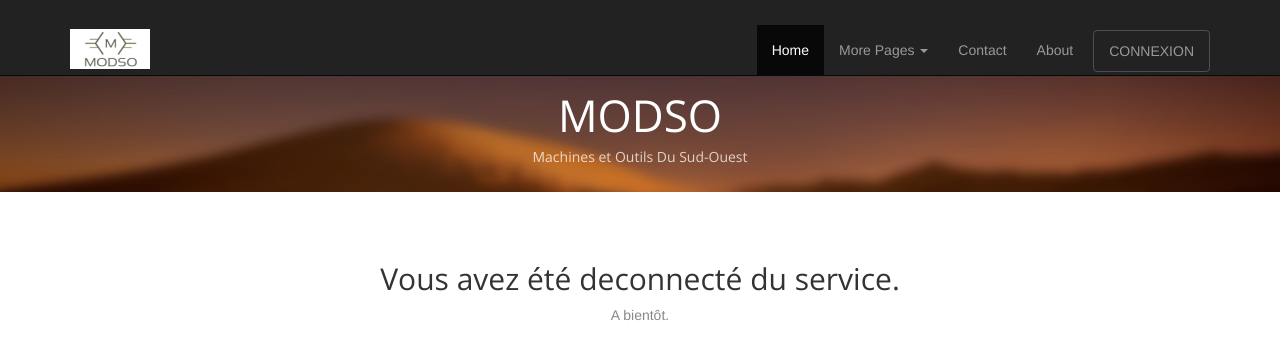
After one commit to Gabouch/modso2, a Django app: template gestionMachines/templates/gestionMachines/signout.html in a window 1280 px wide. The commit adds this page. Shown: the top 360 px of the page. Run offline with Django 3.2, Linux system fonts and the light colour scheme; the template is opened without the code that fills it, so the values that code supplies are empty; some libraries are stand-ins or nearby versions.

Commit message:
Modification de la navbar pour prise en compte du user auth

```diff
--- a/gestionMachines/templates/gestionMachines/navbar.html
+++ b/gestionMachines/templates/gestionMachines/navbar.html
@@ -20,7 +20,17 @@
 					</li>
 					<li><a href="{% url 'contact' %}">Contact</a></li>
 					<li><a href="{% url 'about' %}">About</a></li>
-					<li><a class="btn" href="{% url 'signin' %}">CONNEXION</a></li>
+					{% if user.is_authenticated %}
+						<li class="dropdown">
+							<a href="#" class="dropdown-toggle" data-toggle="dropdown">{{ user.first_name }} <b class="caret"></b></a>
+							<ul class="dropdown-menu">
+								<li><a href="">Espace personnel</a></li>
+								<li class="active"><a href="{% url 'signout' %}">Deconnexion</a></li>
+							</ul>
+						</li>
+					{% else %}
+						<li><a class="btn" href="{% url 'signin' %}">CONNEXION</a></li>
+					{% endif %}
 				</ul>
 			</div><!--/.nav-collapse -->
 		</div>
--- /dev/null
+++ b/gestionMachines/templates/gestionMachines/signout.html
@@ -0,0 +1,17 @@
+{% extends 'gestionMachines/base.html' %}
+
+{% load static %}
+
+{% block content %}
+	{% include 'gestionMachines/navbar.html' %}
+	{% include 'gestionMachines/header_small.html' %}
+
+	<div class="container text-center">
+            <br> <br>
+        <h2 class="thin">Vous avez été deconnecté du service.</h2>
+        <p class="text-muted">
+            A bientôt.
+        </p>
+    </div>
+
+{% endblock %}
--- a/modso2/urls.py
+++ b/modso2/urls.py
@@ -26,4 +26,6 @@ urlpatterns = [
     path('signupResult', views.signupResult, name='signupResult'),
     path('terms_conditions', views.termsConditions, name='terms_conditions'),
     path('machines/', include('gestionMachines.urls', namespace='gestionMachines')),
+    # path('espacepersonnel', )
+    path('signout', views.signout, name='signout')
 ]
```
Also changed, not shown: gestionMachines/templates/gestionMachines/signupResult.html (+11 -1 lines), gestionMachines/views.py (+9 -1 lines).
